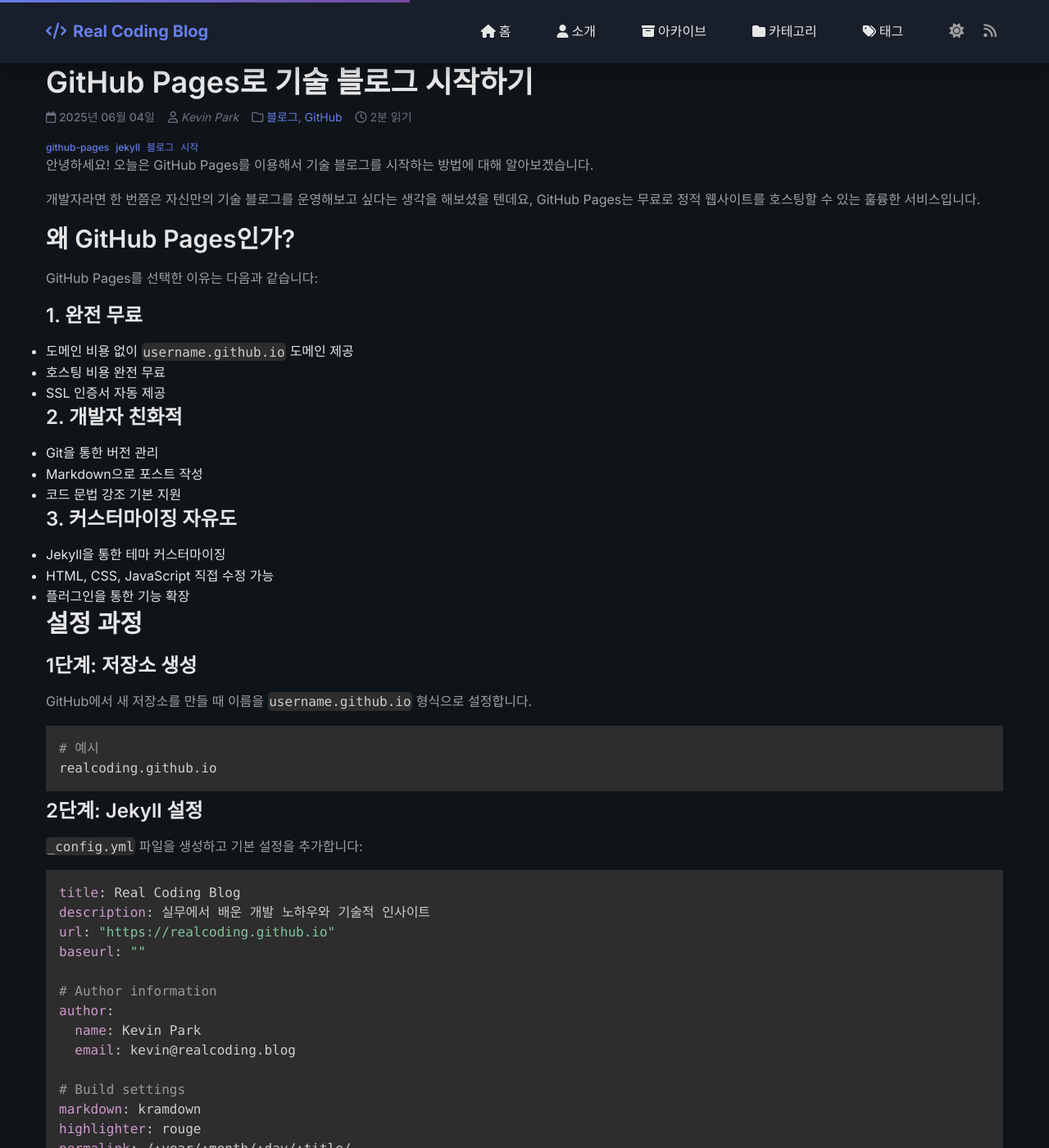
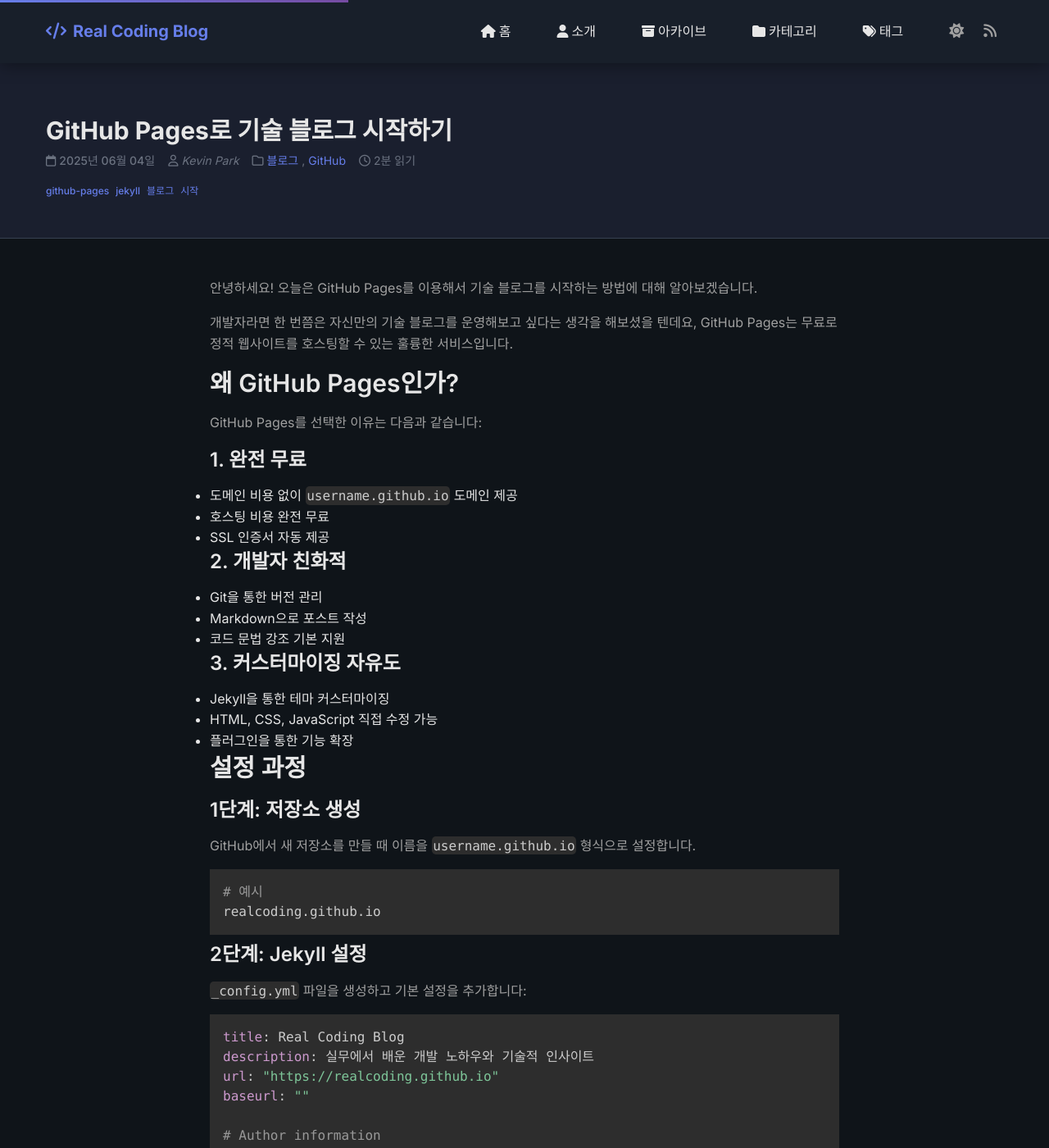
Before and after one commit to realcoding2003/realcoding.github.io, a Jekyll site: the page built from _posts/2025-06-04-github-pages-blog-start.md, in a window 1280 px wide and 1400 px high. Shown: the whole window at 82% size. Built offline with Jekyll 4.4.1, drawn with Linux system fonts in a browser that asks for light colours; nearby versions of some CDN libraries; comment, search, counter and statistics services are not loaded.

Commit message:
Fix contact information and improve subpage layouts
- Update email to kevinpark@okyc.kr
- Update GitHub username to realcoding2003
- Fix utterances comments repo path
- Change comments theme to github-dark for dark mode
- Add proper spacing between header and content on subpages
- Improve post/page header styling with better padding
- Add responsive layout improvements for mobile
- Update about page with correct contact information
- Enhance post navigation and sharing buttons styling

```diff
--- a/_config.yml
+++ b/_config.yml
@@ -7,8 +7,8 @@
 # Author information
 author:
   name: Kevin Park
-  email: kevin@realcoding.blog
-  github: realcoding
+  email: kevinpark@okyc.kr
+  github: realcoding2003
   linkedin: kevinpark
 
 # Build settings
@@ -55,7 +55,7 @@
 paginate_path: "/page:num/"
 
 # Social media
-github_username: realcoding
+github_username: realcoding2003
 linkedin_username: kevinpark
 
 # Google Analytics (나중에 설정)
@@ -65,6 +65,6 @@
 comments:
   provider: utterances
   utterances:
-    repo: realcoding/realcoding.github.io
+    repo: realcoding2003/realcoding2003.github.io
     issue_term: pathname
-    theme: github-light
+    theme: github-dark
--- a/assets/css/main.css
+++ b/assets/css/main.css
@@ -328,6 +328,218 @@
 .blog-main {
     padding: var(--spacing-2xl) 0;
     background: var(--background);
+}
+
+/* Post and Page Headers - 상단 간격 개선 */
+.post-header,
+.page-header {
+    padding: var(--spacing-3xl) 0 var(--spacing-2xl);
+    background: var(--surface);
+    border-bottom: 1px solid var(--border);
+    margin-bottom: var(--spacing-2xl);
+}
+
+.post-title,
+.page-title {
+    font-size: var(--font-size-3xl);
+    font-weight: 700;
+    color: var(--text-primary);
+    margin-bottom: var(--spacing-md);
+    line-height: 1.2;
+}
+
+.page-subtitle {
+    font-size: var(--font-size-lg);
+    color: var(--text-secondary);
+    margin-bottom: 0;
+    font-weight: 400;
+}
+
+/* Post Content and Page Content */
+.post-content,
+.page-content {
+    padding: 0 0 var(--spacing-2xl);
+}
+
+.post-content .container,
+.page-content .container {
+    max-width: 800px;
+    margin: 0 auto;
+}
+
+/* Post Meta */
+.post-meta {
+    display: flex;
+    gap: var(--spacing-lg);
+    margin-bottom: var(--spacing-lg);
+    font-size: var(--font-size-sm);
+    color: var(--text-muted);
+    flex-wrap: wrap;
+}
+
+.post-meta span {
+    display: flex;
+    align-items: center;
+    gap: var(--spacing-xs);
+}
+
+.post-meta a {
+    color: var(--primary-color);
+    text-decoration: none;
+}
+
+.post-meta a:hover {
+    text-decoration: underline;
+}
+
+/* Post Tags */
+.post-tags {
+    display: flex;
+    gap: var(--spacing-sm);
+    flex-wrap: wrap;
+    margin-top: var(--spacing-md);
+}
+
+.post-tags .tag {
+    background: var(--primary-color);
+    color: white;
+    padding: var(--spacing-xs) var(--spacing-sm);
+    border-radius: var(--radius-sm);
+    font-size: var(--font-size-xs);
+    text-decoration: none;
+    transition: var(--transition);
+    font-weight: 500;
+}
+
+.post-tags .tag:hover {
+    background: var(--secondary-color);
+    text-decoration: none;
+}
+
+/* Post Footer */
+.post-footer {
+    border-top: 1px solid var(--border);
+    padding: var(--spacing-2xl) 0;
+    background: var(--surface);
+}
+
+/* Post Navigation */
+.post-navigation {
+    display: flex;
+    justify-content: space-between;
+    margin-bottom: var(--spacing-2xl);
+    gap: var(--spacing-lg);
+}
+
+.nav-previous,
+.nav-next {
+    flex: 1;
+    max-width: 45%;
+}
+
+.nav-next {
+    text-align: right;
+}
+
+.post-navigation a {
+    display: block;
+    padding: var(--spacing-lg);
+    background: var(--background);
+    border: 1px solid var(--border);
+    border-radius: var(--radius-lg);
+    text-decoration: none;
+    transition: var(--transition);
+}
+
+.post-navigation a:hover {
+    background: var(--primary-color);
+    border-color: var(--primary-color);
+    color: white;
+    text-decoration: none;
+}
+
+.nav-label {
+    display: block;
+    font-size: var(--font-size-xs);
+    color: var(--text-muted);
+    margin-bottom: var(--spacing-xs);
+    text-transform: uppercase;
+    letter-spacing: 0.5px;
+}
+
+.nav-title {
+    display: block;
+    font-size: var(--font-size-sm);
+    font-weight: 600;
+    color: var(--text-primary);
+    line-height: 1.4;
+}
+
+.post-navigation a:hover .nav-label,
+.post-navigation a:hover .nav-title {
+    color: white;
+}
+
+/* Post Share */
+.post-share {
+    margin-bottom: var(--spacing-2xl);
+}
+
+.post-share h4 {
+    color: var(--text-primary);
+    margin-bottom: var(--spacing-md);
+    font-size: var(--font-size-lg);
+}
+
+.share-buttons {
+    display: flex;
+    gap: var(--spacing-sm);
+    flex-wrap: wrap;
+}
+
+.share-btn {
+    display: inline-flex;
+    align-items: center;
+    gap: var(--spacing-xs);
+    padding: var(--spacing-sm) var(--spacing-md);
+    border: none;
+    border-radius: var(--radius-md);
+    font-size: var(--font-size-sm);
+    font-weight: 500;
+    text-decoration: none;
+    cursor: pointer;
+    transition: var(--transition);
+}
+
+.share-btn.twitter {
+    background: #1da1f2;
+    color: white;
+}
+
+.share-btn.facebook {
+    background: #1877f2;
+    color: white;
+}
+
+.share-btn.linkedin {
+    background: #0077b5;
+    color: white;
+}
+
+.share-btn.copy-link {
+    background: var(--text-muted);
+    color: white;
+}
+
+.share-btn:hover {
+    transform: translateY(-2px);
+    box-shadow: 0 4px 15px var(--shadow);
+    text-decoration: none;
+}
+
+/* Post Comments */
+.post-comments {
+    margin-top: var(--spacing-2xl);
 }
 
 .blog-layout {
@@ -804,6 +1016,32 @@
         gap: var(--spacing-sm);
     }
 
+    /* 모바일에서 포스트/페이지 헤더 간격 조정 */
+    .post-header,
+    .page-header {
+        padding: var(--spacing-2xl) 0 var(--spacing-xl);
+    }
+
+    .post-title,
+    .page-title {
+        font-size: var(--font-size-2xl);
+    }
+
+    .post-navigation {
+        flex-direction: column;
+        gap: var(--spacing-md);
+    }
+
+    .nav-previous,
+    .nav-next {
+        max-width: 100%;
+        text-align: left;
+    }
+
+    .share-buttons {
+        justify-content: center;
+    }
+
     .footer-content {
         grid-template-columns: 1fr;
         gap: var(--spacing-xl);
@@ -831,4 +1069,15 @@
     .blog-layout {
         gap: var(--spacing-lg);
     }
+
+    /* 작은 화면에서 더 간결한 간격 */
+    .post-header,
+    .page-header {
+        padding: var(--spacing-xl) 0 var(--spacing-lg);
+    }
+
+    .post-meta {
+        flex-direction: column;
+        gap: var(--spacing-sm);
+    }
 }
```
Also changed, not shown: about.md (+3 -3 lines).
